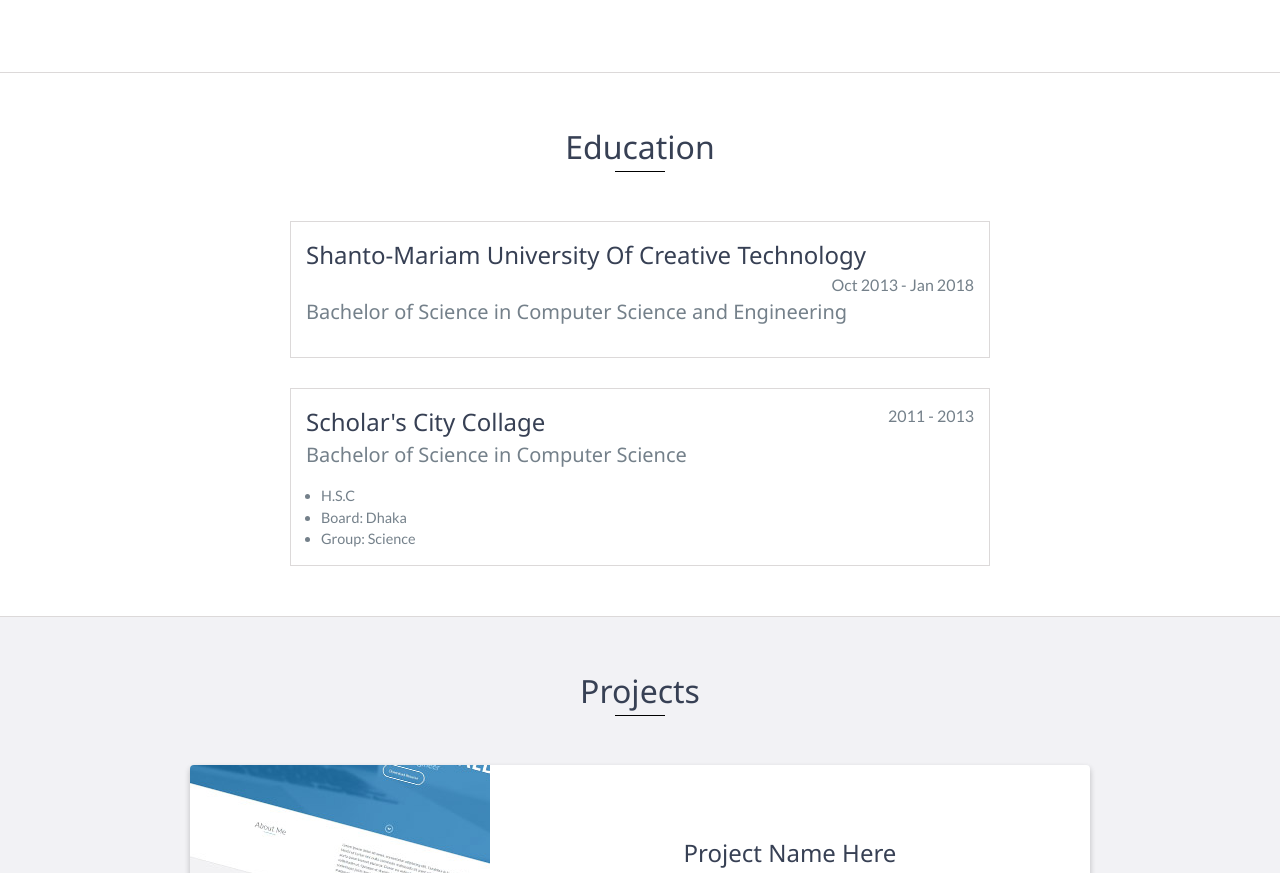
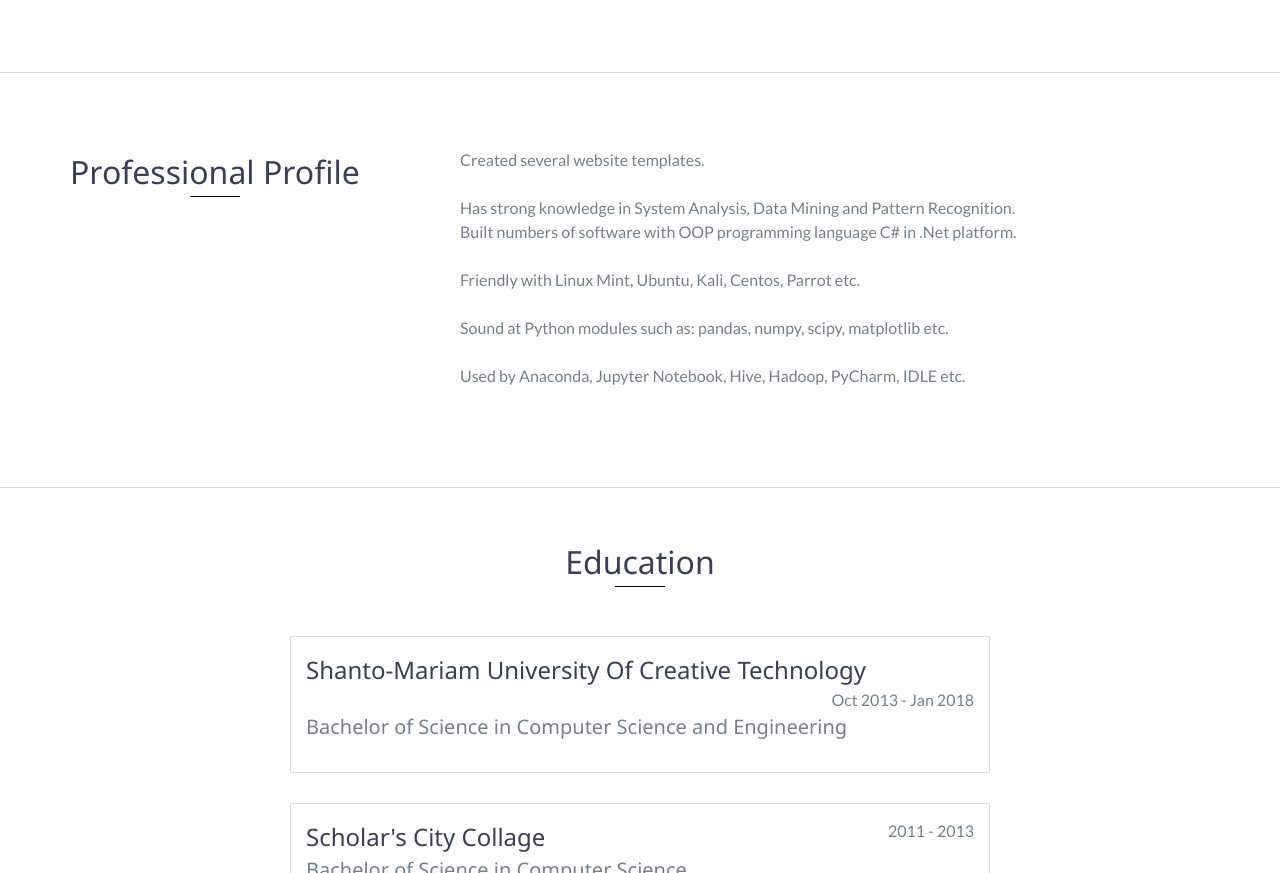
Before and after one commit to naiemsheikh/portfolio, a website: page index.html in a window 1280 px wide. Shown: the part 1046-1919 px from the top of the page. Drawn offline with Linux system fonts and the light colour scheme.

Commit message:
Update index.html

```diff
--- a/index.html
+++ b/index.html
@@ -81,6 +81,24 @@
                     <p>
                         My name is Mohammad Naiem Sheikh and I am a Web Developer with big interest in Data Science, Artificial Intelligence, Big Data etc sector. I have done so many web development projects. I have also done several data visualization projects</p> <br>
                 <p>I completed my <b>B.Sc</b> from Shanto-Mariam University Of Creative Technology in Computer Science and Engineering. I am completing LICT(Leverage) Top-Up Course in Big Data Analytics under joint production ICT Division (Bangladesh), NASSCOM(India), George Washington University(USA).</p>
+		    </div>
+            </div>
+        </div>
+    </div>
+	<div id="about">
+        <div class="container">
+            <div class="row">
+                <div class="col-md-4">
+                    <h2 class="heading">Professional Profile</h2>
+                </div>
+                <div class="col-md-8">
+                    <p>Created several website templates. </p>
+		    <br>
+		    <p>Has strong knowledge in System Analysis, Data Mining and Pattern Recognition. </p>
+			<p>Built numbers of software with OOP programming language C# in .Net platform. </p><br>
+			<p>Friendly with Linux Mint, Ubuntu, Kali, Centos, Parrot etc. </p><br>
+			<p>Sound at Python modules such as: pandas, numpy, scipy, matplotlib etc.</p><br>
+			<p>Used by Anaconda, Jupyter Notebook, Hive, Hadoop, PyCharm, IDLE etc. </p><br>
 		    </div>
             </div>
         </div>
```
